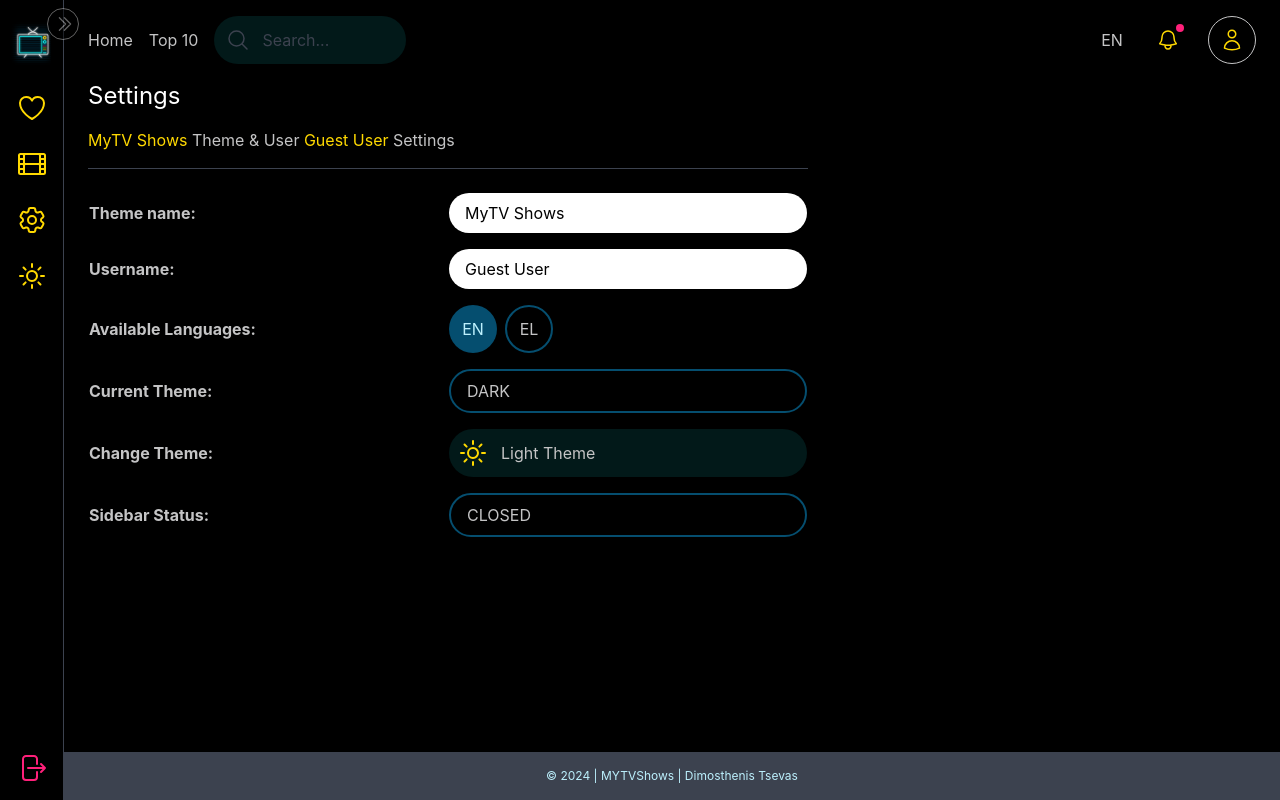
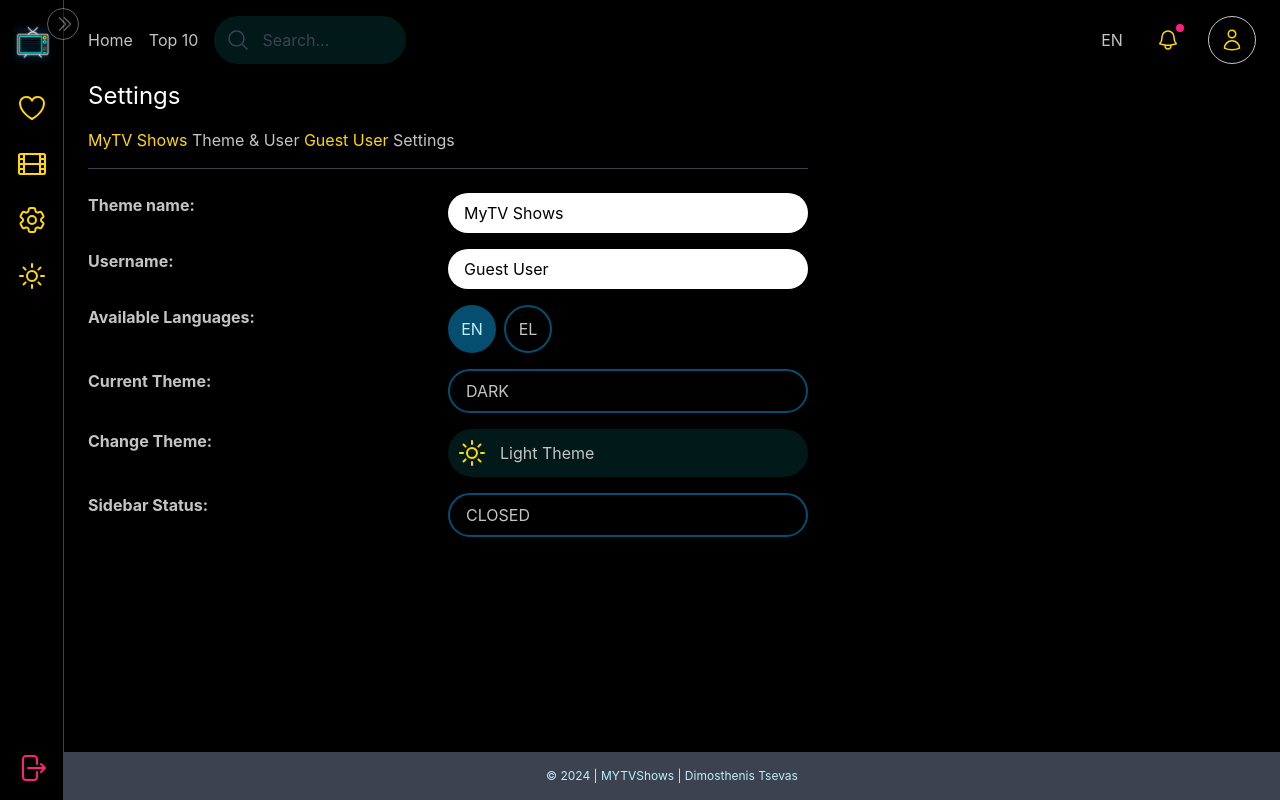
Before and after one commit to tsevasd/react-demo, a React (Create React App) app: page /settings in a window 1280 px wide. Built offline with nearby package versions, Linux system fonts and the light colour scheme.

Commit message:
Add files via upload

```diff
--- a/src/pages/Settings.js
+++ b/src/pages/Settings.js
@@ -27,31 +27,25 @@
         <div className="px-6 pb-4 max-w-3xl">
             <h1 className="text-2xl text-titlecolor mb-4">{t('header.menu.settings')}</h1>
             <h3 className="pb-4 border-b border-darkcolor mb-4"><span className="text-secondary">{theme.name}</span> {t('settings.theme')} &amp; {t('settings.user')} <span className="text-secondary">{user.name}</span> {t('header.menu.settings')}</h3>
-            <table className="w-full">
-                <tbody>
-                <tr>
-                    <td className="pr-6 py-2 font-bold w-1/2">{t('settings.themeName')}</td>
-                    <td className="py-2 w-1/2">
+            <div className="grid grid-cols-2">
+                <div className="pr-6 py-2 font-bold">{t('settings.themeName')}</div>
+                <div className="py-2">
                     <input type="text"
                         className="w-full px-4 py-2 text-black rounded-full"
                         value={themeName}
                         onChange={handleThemeName}
                     />
-                    </td>
-                </tr>
-                <tr>
-                    <td className="pr-6 py-2 font-bold">{t('settings.username')}</td>
-                    <td className="py-2">
+                </div>
+                <div className="pr-6 py-2 font-bold">{t('settings.username')}</div>
+                <div className="py-2">
                     <input type="text"
                         className="w-full px-4 py-2 text-black rounded-full"
                         value={userName}
                         onChange={handleUserName}
                     />
-                    </td>
-                </tr>
-                <tr>
-                    <td className="pr-6 py-2 font-bold">{t('settings.languages')}</td>
-                    <td className="py-2">
+                </div>
+                <div className="pr-6 py-2 font-bold">{t('settings.languages')}</div>
+                <div className="py-2">
                     <div className="flex gap-2">
                         {theme.languages.map(language => (
                             <a
@@ -61,35 +55,27 @@
                             >{language}</a>
                         ))}
                     </div>
-                    </td>
-                </tr>
-                <tr>
-                    <td className="pr-6 py-2 font-bold">{t('settings.currentTheme')}</td>
-                    <td className="py-2">
+                </div>
+                <div className="pr-6 py-2 font-bold">{t('settings.currentTheme')}</div>
+                <div className="py-2">
                     <div className="px-4 py-2 border-2 border-primary rounded-full uppercase">
                         {theme.theme}
                     </div>
-                    </td>
-                </tr>
-                <tr>
-                    <td className="pr-6 py-2 font-bold">{t('settings.changeTheme')}</td>
-                    <td className="py-2">
+                </div>
+                <div className="pr-6 py-2 font-bold">{t('settings.changeTheme')}</div>
+                <div className="py-2">
                     <button className="block w-full h-12 p-2 rounded-full bg-area/10 hover:bg-area/20 transition-colors overflow-hidden whitespace-nowrap text-left" onClick={toggleTheme}>
                         { theme.theme === "dark" ? <IconSun iconClassName="w-8 h-8 stroke-secondary inline"></IconSun> : <IconMoon iconClassName="w-8 h-8 stroke-primary-variant inline"></IconMoon> }
                         <span className="ml-3 align-middle">{ theme.theme === "dark" ? t('header.menu.changeThemeLight') : t('header.menu.changeThemeDark') }</span>
                     </button>
-                    </td>
-                </tr>
-                <tr>
-                    <td className="pr-6 py-2 font-bold">{t('settings.sidebarStatus')}</td>
-                    <td className="py-2">
+                </div>
+                <div className="pr-6 py-2 font-bold">{t('settings.sidebarStatus')}</div>
+                <div className="py-2">
                     <div className="px-4 py-2 border-2 border-primary rounded-full uppercase">
                         {theme.sidebar}
                     </div>
-                    </td>
-                </tr>
-                </tbody>
-            </table>
+                </div>
+            </div>
         </div>
     );
 }
```
Lines whose indentation alone changed are shown as unchanged.
